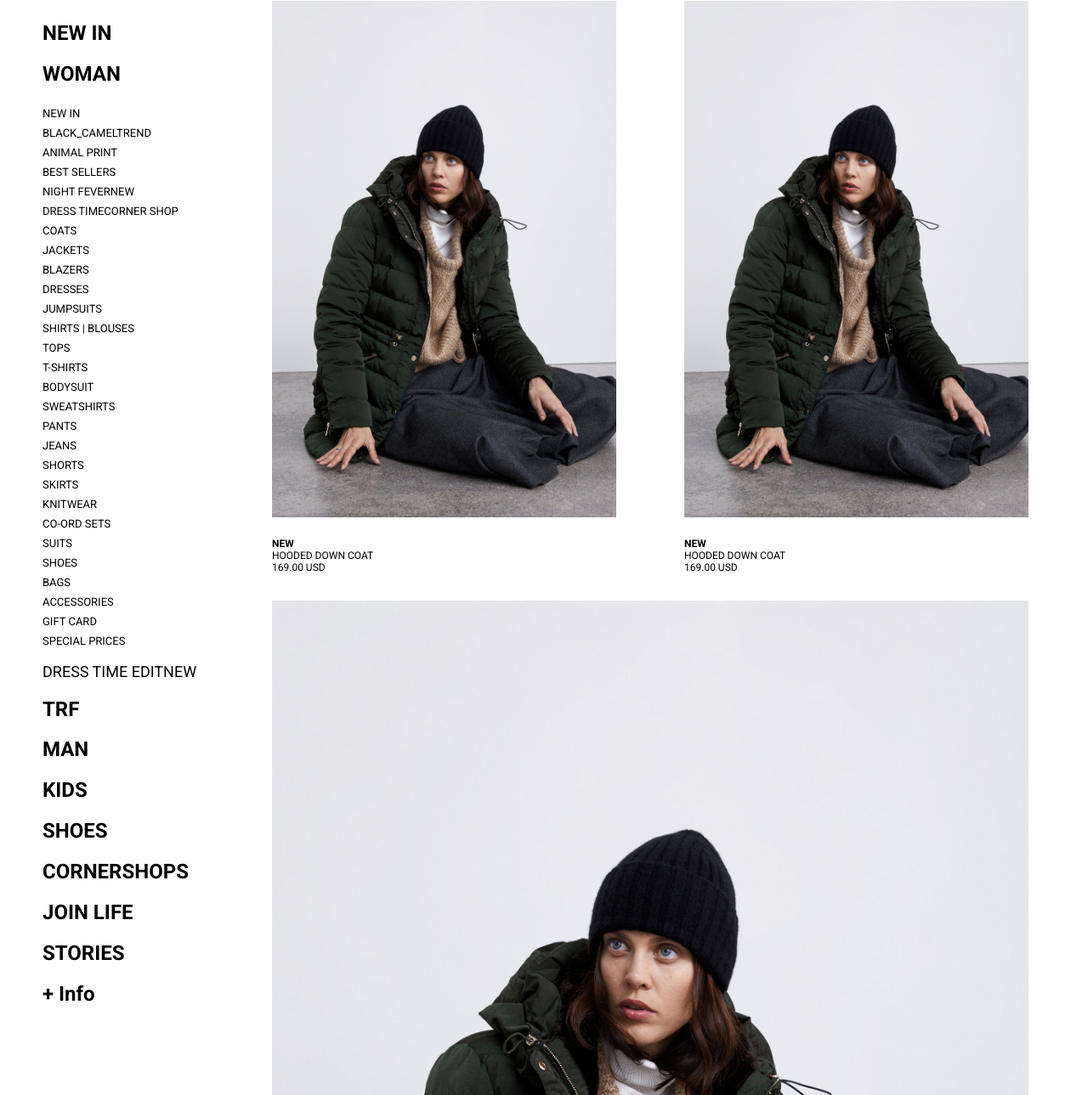
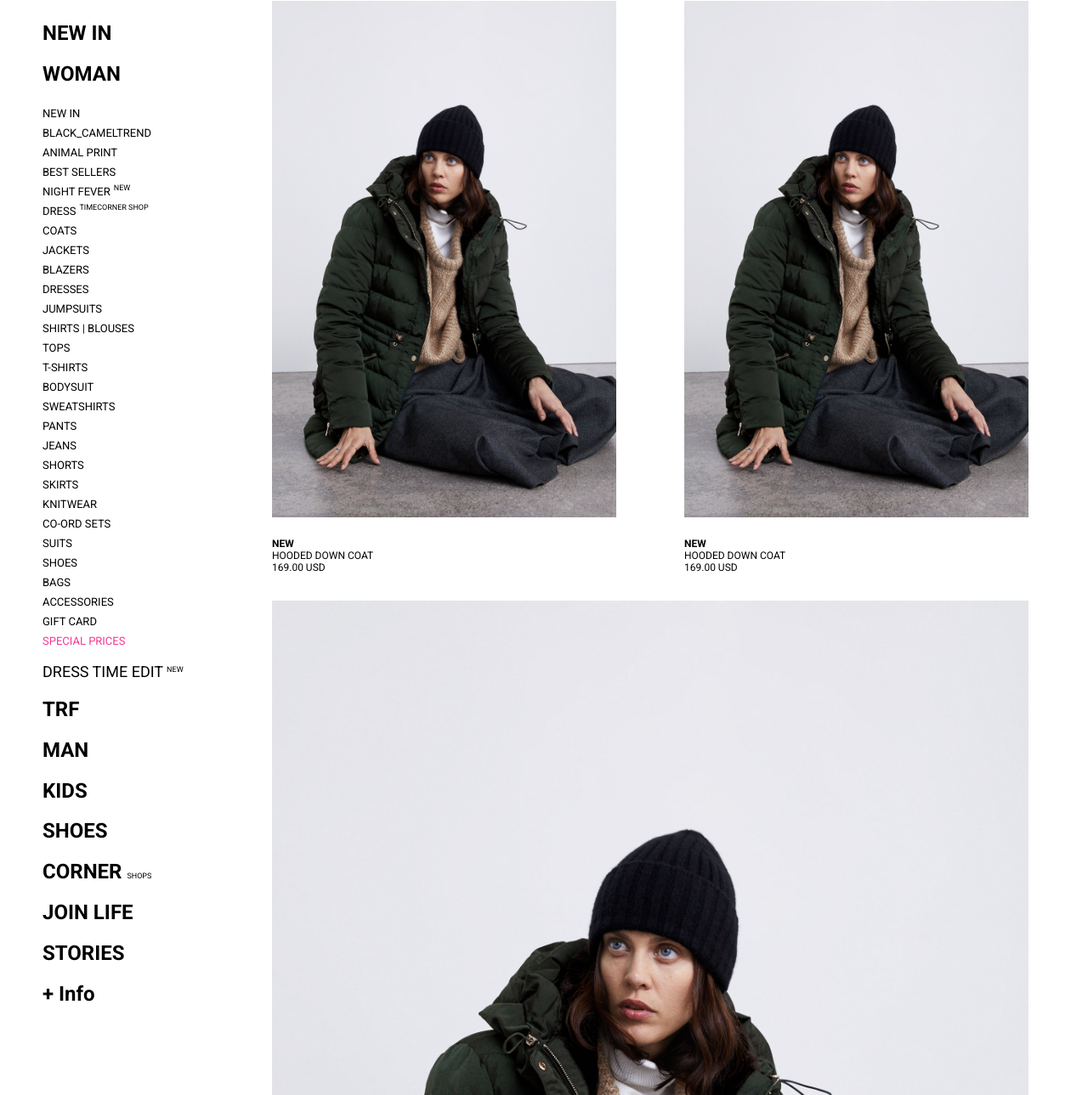
Before and after one commit to polodev/ztest, a website: page index.html in a window 1280 px wide. Shown: the part 130-1419 px from the top of the page at 85% size. Drawn offline with Linux system fonts and the light colour scheme.

Commit message:
completed category page

```diff
--- a/assets/scss/global.scss
+++ b/assets/scss/global.scss
@@ -23,7 +23,6 @@ img {
   display: inline;
 }
 .btn1 {
-  cursor: pointer;
   -moz-box-shadow: inset 0px 1px 0px 0px #ffffff;
   -webkit-box-shadow: inset 0px 1px 0px 0px #ffffff;
   box-shadow: inset 0px 1px 0px 0px #ffffff;
@@ -40,6 +39,35 @@ img {
   }
 }
 
+.btn2 {
+  background-color: #fff;
+  border: 1px solid #000;
+  margin-top: 10px;
+  color: #000;
+  height: 35px;
+  padding: 0 17px;
+  letter-spacing: .05em;
+  outline: none;
+  text-align: center;
+  text-decoration: none;
+  &:focus {
+    outline: none;
+  }
+}
+
+
+.hs1 {
+
+}
+.hs2 {
+
+}
+.hs3 {
+  font-size: 18px;
+  font-weight: normal;
+}
+
+
 .w80 {
   width: 80%;
   margin: 0 auto;
--- a/assets/scss/sidebar_nav.scss
+++ b/assets/scss/sidebar_nav.scss
@@ -7,6 +7,13 @@
 .hs3 {
   font-size: 18px;
   font-weight: normal;
+  position: relative;
+  .small_sup {
+    position: absolute;
+    font-size: 9px;
+    top: 3px;
+    padding-left: 4px;
+  }
 }
 
 #sidebar_nav {
@@ -32,6 +39,10 @@
   .sidebar_nav_content {
     padding: 20px;
   }
+  small {
+    font-size: 9px;
+    font-weight: normal;
+  }
   a {
     font-size: inherit;
     font-weight: inherit;
@@ -45,9 +56,19 @@
   }
   li {
     padding: 2px 0;
+    position: relative;
     a {
       text-transform: uppercase;
       font-size: 13px;
+      &.special {
+        color: $special_color;
+      }
+      .small_sup {
+        position: absolute;
+        font-size: 9px;
+        top: 3px;
+        padding-left: 4px;
+      }
     }
   }
 }
--- a/assets/scss/variable.scss
+++ b/assets/scss/variable.scss
@@ -3,3 +3,4 @@ $secondary_font: 'Montserrat', sans-serif;
 $z_header:  4;
 $z_footer:  3;
 $z_left_side: 1;
+$special_color: #f53993;
--- a/index.html
+++ b/index.html
@@ -77,8 +77,8 @@
     <li><a href='#'>BLACK_CAMELTREND</a></li>
     <li><a href='#'>ANIMAL PRINT</a></li>
     <li><a href='#'>BEST SELLERS</a></li>
-    <li><a href='#'>NIGHT FEVERNEW</a></li>
-    <li><a href='#'>DRESS TIMECORNER SHOP</a></li>
+    <li><a href='#'>NIGHT FEVER <span class='small_sup'>NEW</span></a></li>
+    <li><a href='#'>DRESS <span class='small_sup'>TIMECORNER SHOP</span></a></li>
     <li><a href='#'>COATS</a></li>
     <li><a href='#'>JACKETS</a></li>
     <li><a href='#'>BLAZERS</a></li>
@@ -100,17 +100,17 @@
     <li><a href='#'>BAGS</a></li>
     <li><a href='#'>ACCESSORIES</a></li>
     <li><a href='#'>GIFT CARD</a></li>
-    <li><a href='#'>SPECIAL PRICES</a></li>
+    <li><a class="special" href='#'>SPECIAL PRICES</a></li>
     </ul>
 
     <h2 class="hs3">
-      <a href='#'>DRESS TIME EDITNEW </a>
+      <a href='#'>DRESS TIME EDIT <span class='small_sup'>NEW</span> </a>
     </h2>
     <h2 class="hs2"><a href='#'>TRF</a></h2>
     <h2 class="hs2"><a href='#'>MAN</a></h2>
     <h2 class="hs2"><a href='#'>KIDS</a></h2>
     <h2 class="hs2"><a href='#'>SHOES</a></h2>
-    <h2 class="hs2"><a href='#'>CORNERSHOPS  </a></h2>
+    <h2 class="hs2"><a href='#'>CORNER <small>SHOPS</small>  </a></h2>
     <h2 class="hs2"><a href='#'>JOIN LIFE </a></h2>
     <h2 class="hs2"><a href='#'>STORIES</a></h2>
     <h2 id="info_plus">+ Info</h2>
```
Also changed, not shown: assets/css/style.css.
